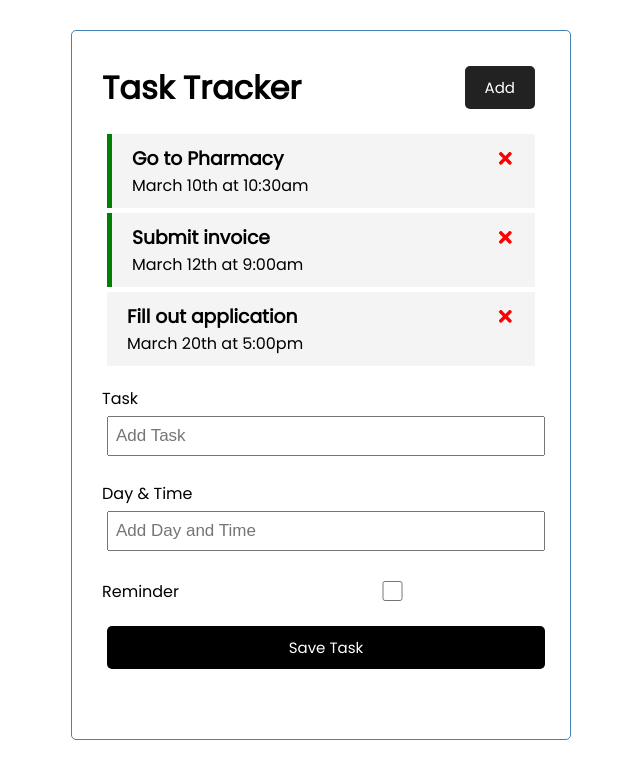
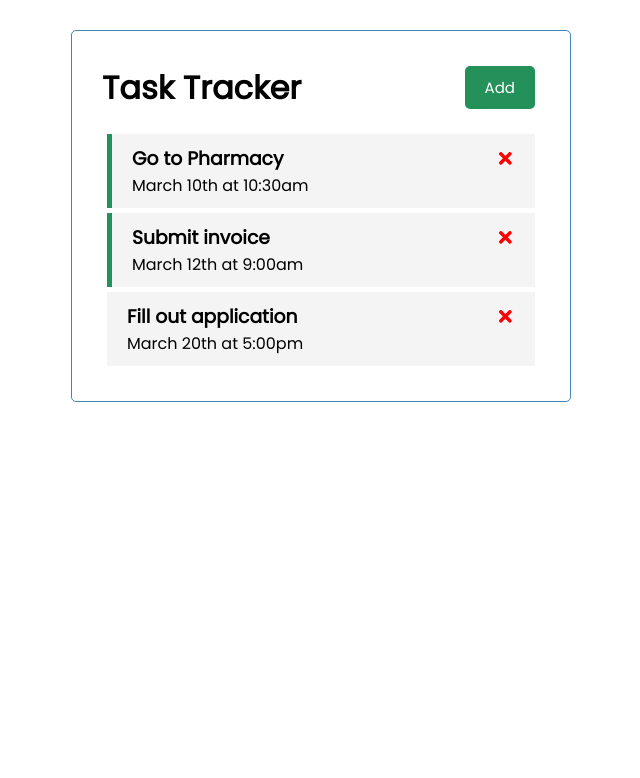
Before and after one commit to redrambles/reminder, a React (Create React App) app: page / in a window 1280 px wide. Shown: the top 778 px of the page, without its empty margins (319-959 px from the left). Built offline with nearby package versions, Linux system fonts and the light colour scheme.

Commit message:
Funtional

```diff
--- a/src/App.js
+++ b/src/App.js
@@ -6,6 +6,7 @@ import Tasks from "./components/Tasks";
 import AddTask from "./components/AddTask";
 
 function App () {
+  const [showAddTask, setShowAddTask] = useState(false);
   const [tasks, setTasks] = useState([
     {
       id: 1,
@@ -46,20 +47,24 @@ function App () {
   const addTask = (text, day, reminder) => {
     const newTask = {
       id: Math.floor(Math.random() * 10000 + 1),
-      text: text,
-      day: day,
-      reminder: reminder
+      text,
+      day,
+      reminder
     };
     setTasks([...tasks, newTask]);
   };
 
+  const onAddTask = () =>{
+    setShowAddTask(!showAddTask);
+  };
+
   return (
     <div className="container">
-    <Header title="Task Tracker" />
+    <Header title="Task Tracker" onClick={onAddTask} showAddTask={showAddTask} />
+    {showAddTask && <AddTask addTask={addTask}/>}
     {tasks.length > 0 ?
       <Tasks onDelete={deleteTask} onToggle={toggleReminder} tasks={tasks}/>
     : "No tasks at the moment."}
-    <AddTask addTask={addTask}/>
     </div>
   );
 }
--- a/src/components/Header.js
+++ b/src/components/Header.js
@@ -2,14 +2,12 @@
 import PropTypes from "prop-types";
 import Button from "./Button";
 
-const Header = ({ title }) => {
-  const onClick = (e) => {
-    console.log(e.target);
-  };
+const Header = ({ title, onClick , showAddTask}) => {
+
   return (
         <header className="header">
             <h1>{title}</h1>
-            <Button onClick={onClick} color="#222" text="Add"/>
+            <Button onClick={onClick} color={showAddTask ? "#222" : "#25915a"} text={showAddTask ? "Close" : "Add"}/>
         </header>
   );
 };
@@ -21,7 +19,9 @@ Header.defaultProps = {
 };
 
 Header.propTypes = {
-  title: PropTypes.string.isRequired
+  title: PropTypes.string.isRequired,
+  onClick: PropTypes.func,
+  showAddTask: PropTypes.bool
 };
 
 export default Header;
--- a/src/index.css
+++ b/src/index.css
@@ -62,7 +62,7 @@ body {
 }
 
 .task.reminder {
-  border-left: 5px solid green;
+  border-left: 5px solid #25915a;
 }
 
 .task h3 {
```
Also changed, not shown: 1 other file (tests, documents, lock files or other folders).
